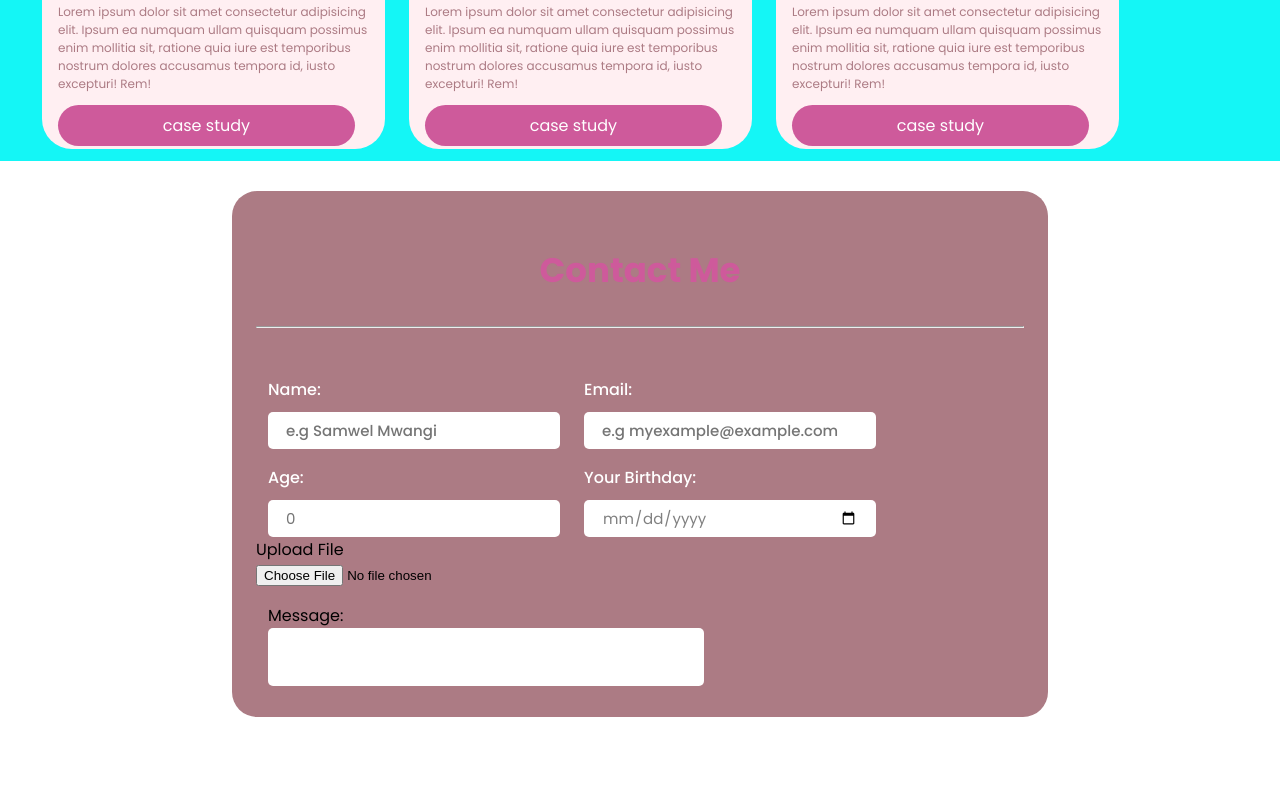
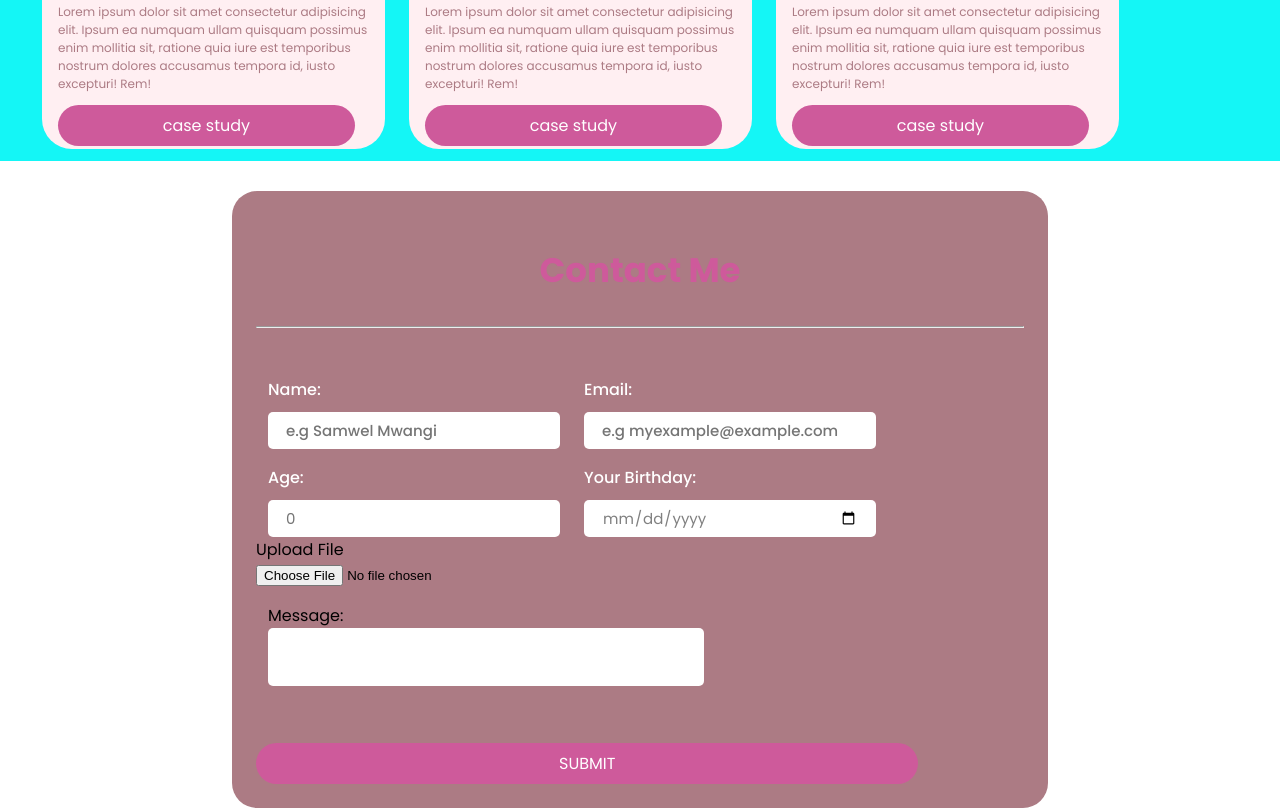
Before and after one commit to SamzaMwalo/SM-portfolio, a plain HTML site: page index.html in a window 1280 px wide. Shown: the part 1089-1897 px from the top of the page. Before the commit the page ends 1806 px from the top, so only its background shows below. Drawn offline with Linux system fonts and the light colour scheme.

Commit message:
Implementations of the form

```diff
--- a/index.html
+++ b/index.html
@@ -175,7 +175,9 @@
         <div class="userMessage">
           <label for="userMessage">Message: </label><br />
           <textarea name="userMessage" id="userMessage"></textarea>
-        </div>
+        </div><br><br>
+
+        <button>SUBMIT</button>
       </form>
     </section>
   </body>
--- a/styles/index.css
+++ b/styles/index.css
@@ -204,8 +204,7 @@ section > div > p {
   margin: auto;
 }
 
-#contactSection > form > .userNameEmail,
-.userAgeBirthday {
+#contactSection > form > .userNameEmail, .userAgeBirthday {
   display: flex;
 }
 
@@ -229,8 +228,7 @@ section > div > p {
   padding-right: 12px;
 }
 
-#contactSection > form > .userNameEmail,
-.userAgeBirthday > div > label {
+#contactSection > form > .userNameEmail, .userAgeBirthday > div > label {
   font-weight: 500;
   color: white;
 }
@@ -277,3 +275,20 @@ section > div > p {
   font-size: 15px;
   width: 400px;
 }
+
+#contactSection > form > button {
+  all: unset;
+  background-color: var(--primary-color);
+  color: #fff;
+  padding: 8px 24px 8px 24px;
+  border-radius: 50px;
+  transition: 2s;
+  width: 80%;
+  text-align: center;
+}
+
+#contactSection > form > button:hover {
+  background-color: rgb(170, 59, 59);
+  color: rgb(94, 212, 137);
+  cursor: pointer;
+}
```
